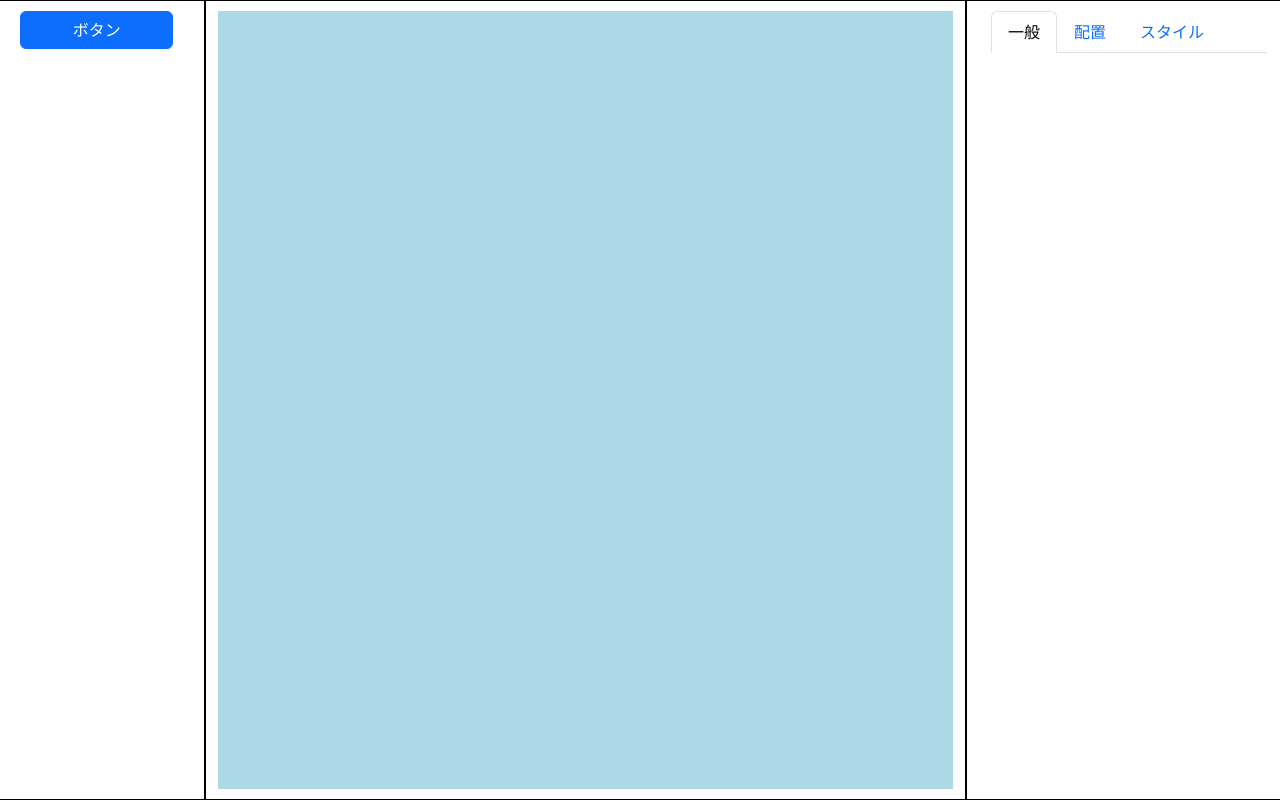
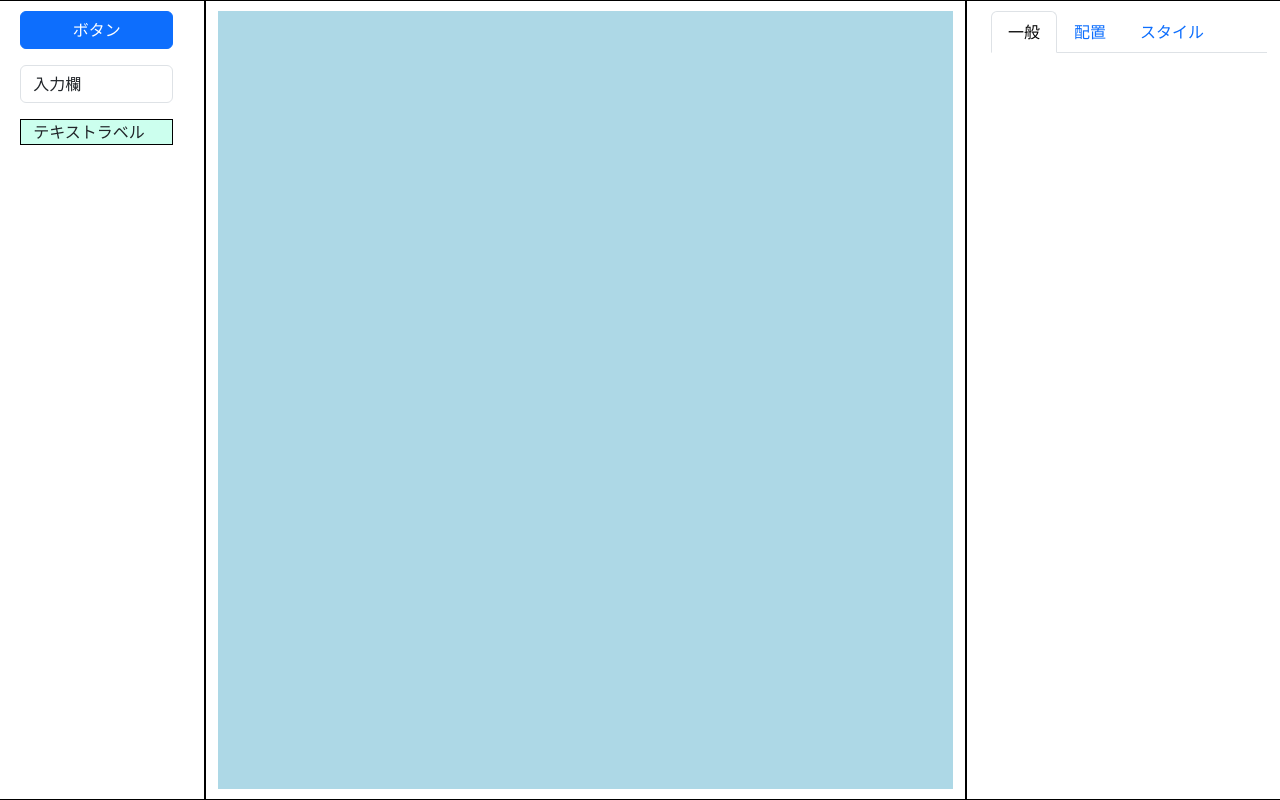
Before and after one commit to Sakoda2269/noCodeHtml, a Next.js app: page / in a window 1280 px wide. Built offline with nearby package versions, Linux system fonts and the light colour scheme.

Commit message:
textInputとlabelに対応

```diff
--- a/app/itemList.js
+++ b/app/itemList.js
@@ -11,6 +11,10 @@ function ItemList(props) {
         <div className={`${styles.center}`}>
             <div className="row" style={{ width: '80%', margin: '0 auto'}}>
                 <ButtonItem />
+                <p></p>
+                <TextInputItem />
+                <p></p>
+                <TextLabelItem />
             </div>
         </div>
     )
@@ -212,7 +216,43 @@ function Button({props, bounds, text, id}){
     )
 }
 
-function ButtonItem(props) {
+function TextInput({props, bounds, text, id}) {
+    const {["style"]: value, ...rect} = props;
+    const style = {
+        ...value,
+        ["position"]: "relative",
+        ["left"]: "1px",
+        ["top"]: "1px",
+        ["width"]: bounds["width"],
+        ["height"]: bounds["height"],
+        ["cursor"]: "inherit"
+    };
+    return (
+        <Base id_in={id} bounds_in={bounds}>
+            <input type="text" {...rect} style={style} readOnly="readonly" value={text}/>
+        </Base>
+    )
+}
+
+function TextLabel({props, bounds, text, id}) {
+    const {["style"]: value, ...rect} = props;
+    const style = {
+        ...value,
+        ["position"]: "relative",
+        ["left"]: "1px",
+        ["top"]: "1px",
+        ["width"]: bounds["width"],
+        ["height"]: bounds["height"],
+        ["cursor"]: "inherit"
+    };
+    return (
+        <Base id_in={id} bounds_in={bounds}>
+            <label {...rect} style={style}>{text}</label>
+        </Base>
+    )
+}
+
+function ButtonItem() {
 
     const {dragging, setDragging} = useContext(DraggingElementContext);
     const [bound, setBound] = useState({width: 0, height: 0, left: 0, top: 0});
@@ -240,7 +280,6 @@ function ButtonItem(props) {
             left: "0px"
         }
 
-
         setDragging({
             elem: Button,
             props:{
@@ -262,4 +301,102 @@ function ButtonItem(props) {
     )
 }
 
+function TextInputItem() {
+
+    const {dragging, setDragging} = useContext(DraggingElementContext);
+    const [bound, setBound] = useState({width: 0, height: 0, left: 0, top: 0});
+    const ref = useRef(null);
+
+    useEffect(() => {
+        if (ref.current) {
+            const rect = ref.current.getBoundingClientRect();
+            setBound({width: rect.width, height: rect.height, left: rect.left, top: rect.top});
+        }
+    }, []);
+
+    const onDragStart = (event) => {
+
+        let uuid = self.crypto.randomUUID();
+        let mouseX = event.pageX - bound.left;
+        let mouseY = event.pageY - bound.top;
+        let style = {
+            color:"black"
+        }
+        let bounds = {
+            width: `${bound.width}px`,
+            height: `${bound.height}px`,
+            top: "0px",
+            left: "0px"
+        }
+
+        setDragging({
+            elem: TextInput,
+            props:{
+                className: "form-control", style: style
+            },
+            text: "入力欄",
+            id: uuid,
+            bounds: bounds,
+            x: mouseX,
+            y: mouseY
+        })
+    }
+
+    return (
+        <input type="text" className="form-control" draggable="true" readOnly="readonly" value="入力欄"
+            onDragStart={onDragStart}
+            ref={ref}/>
+    )
+}
+
+function TextLabelItem() {
+
+    const {dragging, setDragging} = useContext(DraggingElementContext);
+    const [bound, setBound] = useState({width: 0, height: 0, left: 0, top: 0});
+    const ref = useRef(null);
+
+    useEffect(() => {
+        if (ref.current) {
+            const rect = ref.current.getBoundingClientRect();
+            setBound({width: rect.width, height: rect.height, left: rect.left, top: rect.top});
+        }
+    }, []);
+
+    const onDragStart = (event) => {
+
+        let uuid = self.crypto.randomUUID();
+        let mouseX = event.pageX - bound.left;
+        let mouseY = event.pageY - bound.top;
+        let style = {
+            color:"black"
+        }
+        let bounds = {
+            width: `${bound.width}px`,
+            height: `${bound.height}px`,
+            top: "0px",
+            left: "0px"
+        }
+
+        setDragging({
+            elem: TextLabel,
+            props:{
+                className: "", style: style
+            },
+            text: "テキストラベル",
+            id: uuid,
+            bounds: bounds,
+            x: mouseX,
+            y: mouseY
+        })
+    }
+
+    return (
+        <label className={styles.text_border} draggable="true"
+            onDragStart={onDragStart}
+            ref={ref}>
+            テキストラベル
+        </label>
+    )
+}
+
 export default ItemList;
```
